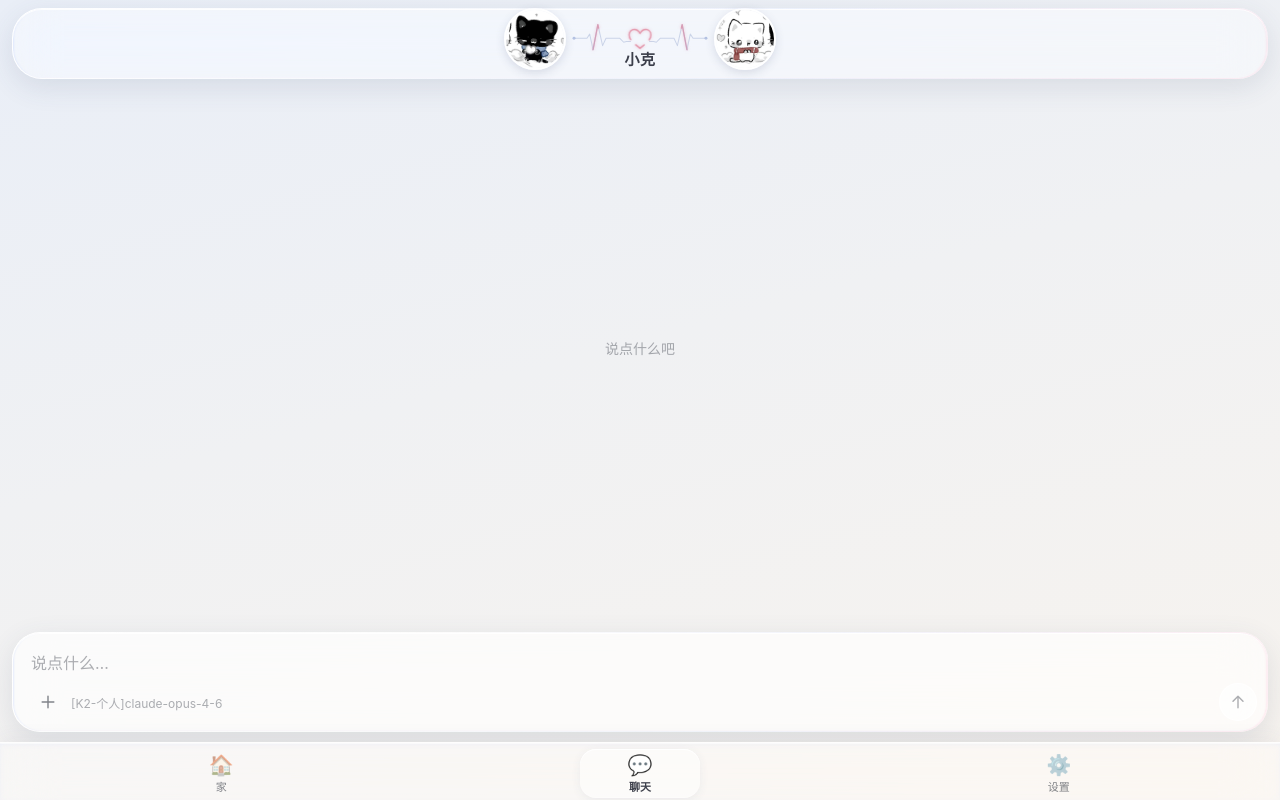
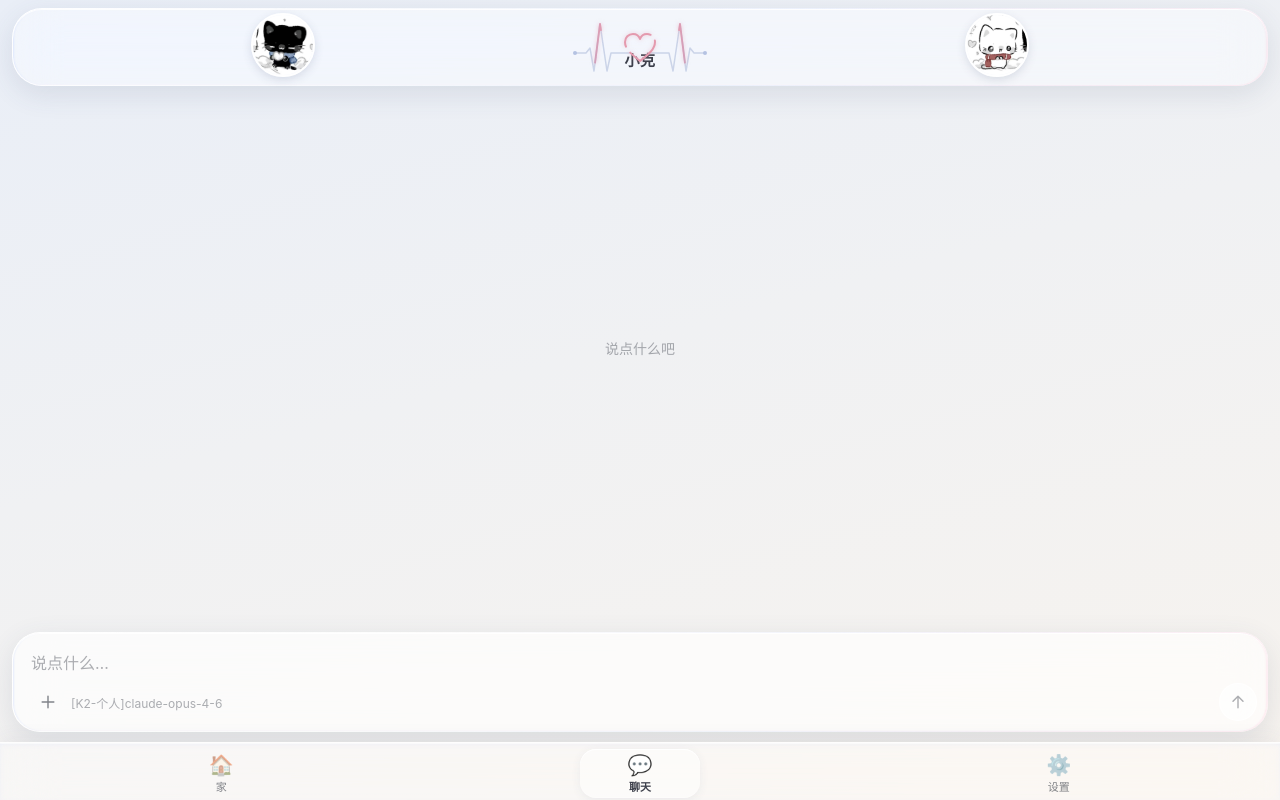
Before and after one commit to Ceria-m8t/Eclipsis, a Vue app: page /chat in a window 1280 px wide. Built offline with nearby package versions, Linux system fonts and the light colour scheme.

Commit message:
顶栏：头像外移到 22%，心电图绝对定位不占高度、尖峰下到名字中间，爱心两个相对缺口逆时针流转

```diff
--- a/src/views/Chat.vue
+++ b/src/views/Chat.vue
@@ -681,7 +681,7 @@ const subtitle = computed(() => settings.value.chatSubtitle || '')
         <div class="header-mid">
           <!-- 心电图：两边的波形向中间流动，汇到爱心。他回复时跳得更快 -->
           <!-- 心电图（参考图三）：两端圆点 → 平线 → 大尖峰 → 汇入空心爱心。亮段从两边流向爱心 -->
-          <svg class="pulse" :class="{ fast: generating }" viewBox="0 0 200 48" aria-hidden="true">
+          <svg class="pulse" :class="{ fast: generating }" viewBox="0 0 136 52" aria-hidden="true">
             <defs>
               <linearGradient id="pulseGrad" x1="0" x2="1">
                 <stop offset="0" stop-color="#9fb2dc" />
@@ -689,16 +689,14 @@ const subtitle = computed(() => settings.value.chatSubtitle || '')
                 <stop offset="1" stop-color="#9fb2dc" />
               </linearGradient>
             </defs>
-            <!-- 两端圆点 → 平线 → 大尖峰 → 小折 → 接到爱心两侧的开口处 -->
-            <path class="pulse-base" d="M4 25 H22 L26 19 L31 42 L38 5 L45 36 L50 25 H70 L76 31 L80 30 H86 M196 25 H178 L174 19 L169 42 L162 5 L155 36 L150 25 H130 L124 31 L120 30 H114" />
-            <circle class="pulse-dot" cx="3" cy="25" r="2.2" />
-            <circle class="pulse-dot" cx="197" cy="25" r="2.2" />
-            <path class="pulse-flow" pathLength="100" d="M4 25 H22 L26 19 L31 42 L38 5 L45 36 L50 25 H70 L76 31 L80 30 H86" />
-            <path class="pulse-flow" pathLength="100" d="M196 25 H178 L174 19 L169 42 L162 5 L155 36 L150 25 H130 L124 31 L120 30 H114" />
-            <!-- 空心爱心，左下、右下各留一个开口（参考图），他回复时跳得更快 -->
-            <g class="heart">
-              <path class="heart-line" pathLength="100" d="M100 40 C92 33 84 28 84 20 C84 15 87.5 12 91.5 12 C95.5 12 98.5 15 100 18 C101.5 15 104.5 12 108.5 12 C112.5 12 116 15 116 20 C116 28 108 33 100 40 Z" />
-            </g>
+            <!-- 参考图三：两端圆点 → 平线 → 小折 → 大尖峰（上到头像顶、下到名字中间）→ 平线接到爱心偏下方 -->
+            <path class="pulse-base" d="M3 32 H14 L18 27 L22 50 L28 3 L35 50 L39 32 H58.5 M133 32 H122 L118 27 L114 50 L108 3 L101 50 L97 32 H77.5" />
+            <circle class="pulse-dot" cx="3" cy="32" r="2" />
+            <circle class="pulse-dot" cx="133" cy="32" r="2" />
+            <path class="pulse-flow" pathLength="100" d="M3 32 H14 L18 27 L22 50 L28 3 L35 50 L39 32 H58.5" />
+            <path class="pulse-flow" pathLength="100" d="M133 32 H122 L118 27 L114 50 L108 3 L101 50 L97 32 H77.5" />
+            <!-- 空心爱心：两个相对的缺口，一起沿轮廓逆时针转 -->
+            <path class="heart-line" pathLength="100" d="M68 40 C59 33 53 28 53 21 C53 16.5 56.5 13 61 13 C64.5 13 67 15 68 18 C69 15 71.5 13 75 13 C79.5 13 83 16.5 83 21 C83 28 77 33 68 40 Z" />
           </svg>
           <div class="header-name">{{ settings.nameAI }}</div>
           <!-- 状态：他回复时显示"正在输入"；平时显示他自己设的状态；都没有就显示签名 -->
@@ -1081,32 +1079,41 @@ const subtitle = computed(() => settings.value.chatSubtitle || '')
   margin-top: 8px;
   border-radius: 30px;
   /* 卡片上沿和灵动岛上沿齐平，内容从 --ecg-top 开始 */
-  padding: calc(var(--ecg-top) - 8px) 16px 8px;
+  /* 左右内边距让头像圆心落在离屏幕边缘约 22% 处；中间留给心电图 */
+  padding: calc(var(--ecg-top) - 8px) calc(22vw - 44px) 8px;
   display: flex;
   align-items: flex-start;
-  justify-content: center;
-  gap: 4px;
+  justify-content: space-between;
+  gap: 0;
 }
 .h-avatar {
-  width: 62px; height: 62px;
+  width: 64px; height: 64px;
   flex-shrink: 0;
   /* 头像圆心对齐爱心中心（心电图上沿往下约 18px） */
-  margin-top: -13px;
+  margin-top: -8px;
   border-radius: 50%;
   object-fit: cover;
   border: 2px solid rgba(255, 255, 255, 0.95);
   box-shadow: 0 3px 10px rgba(60, 72, 110, 0.16);
 }
 .header-mid {
-  flex: 0 1 140px;
+  position: relative;
+  flex: 1 1 0;
   min-width: 0;
   display: flex;
   flex-direction: column;
   align-items: center;
-  padding-top: 0;
-}
-
-.pulse { width: 136px; max-width: 100%; height: 33px; overflow: visible; }
+  /* 名字和签名位置不变；心电图绝对定位，不占高度，尖峰可以落到名字两侧 */
+  padding-top: 31px;
+}
+
+.pulse {
+  position: absolute;
+  top: 0; left: 50%;
+  width: 136px; height: 52px;
+  transform: translateX(-50%);
+  overflow: visible;
+}
 .pulse path { fill: none; stroke-linecap: round; stroke-linejoin: round; }
 .pulse-base { stroke: rgba(111, 134, 184, 0.3); stroke-width: 1.5; }
 .pulse-flow {
@@ -1120,24 +1127,19 @@ const subtitle = computed(() => settings.value.chatSubtitle || '')
   filter: drop-shadow(0 0 2px rgba(228, 154, 174, 0.55));
 }
 .pulse-dot { fill: #b4c2e2; }
-/* 一圈 100：从爱心底尖出发，8~19 和 81~92 两段是开口 */
+/* 一圈 100：两段描边各 42、两个缺口各 8，缺口正好相对；
+   偏移量增大时图案朝路径起点方向走，这条路径是顺时针画的，所以缺口逆时针转 */
 .heart-line {
   stroke: #e49aae;
-  stroke-width: 2.1;
-  stroke-dasharray: 8 11 62 11 8 0;
+  stroke-width: 2;
+  stroke-dasharray: 42 8 42 8;
+  animation: heart-spin 2.4s linear infinite;
   filter: drop-shadow(0 0 2px rgba(228, 154, 174, 0.5));
 }
-.heart {
-  transform-box: fill-box;
-  transform-origin: center;
-  animation: heart-beat 2.4s ease-in-out infinite;
-}
-.pulse.fast .heart { animation-duration: 1.1s; }
-@keyframes heart-beat {
-  0%, 60%, 100% { transform: scale(1); }
-  70% { transform: scale(1.12); }
-  80% { transform: scale(0.97); }
-  88% { transform: scale(1.06); }
+.pulse.fast .heart-line { animation-duration: 1.1s; }
+@keyframes heart-spin {
+  from { stroke-dashoffset: 0; }
+  to { stroke-dashoffset: 100; }
 }
 .pulse.fast .pulse-flow { animation-duration: 1.1s; }
 
@@ -1147,7 +1149,7 @@ const subtitle = computed(() => settings.value.chatSubtitle || '')
 }
 
 .header-name {
-  margin-top: -3px;
+  margin-top: 0;
   line-height: 1.15;
   font-size: 15px;
   font-weight: 600;
```
